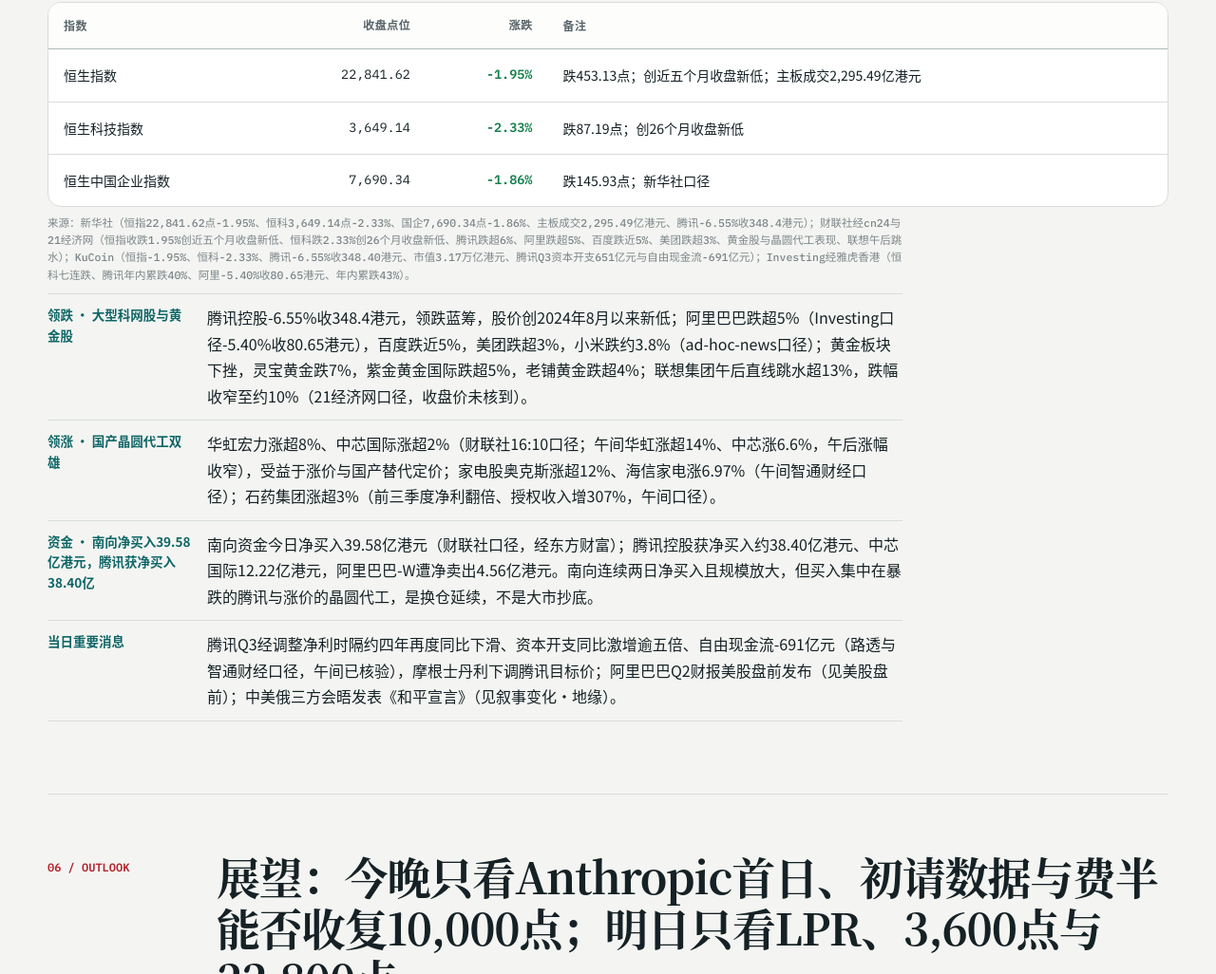
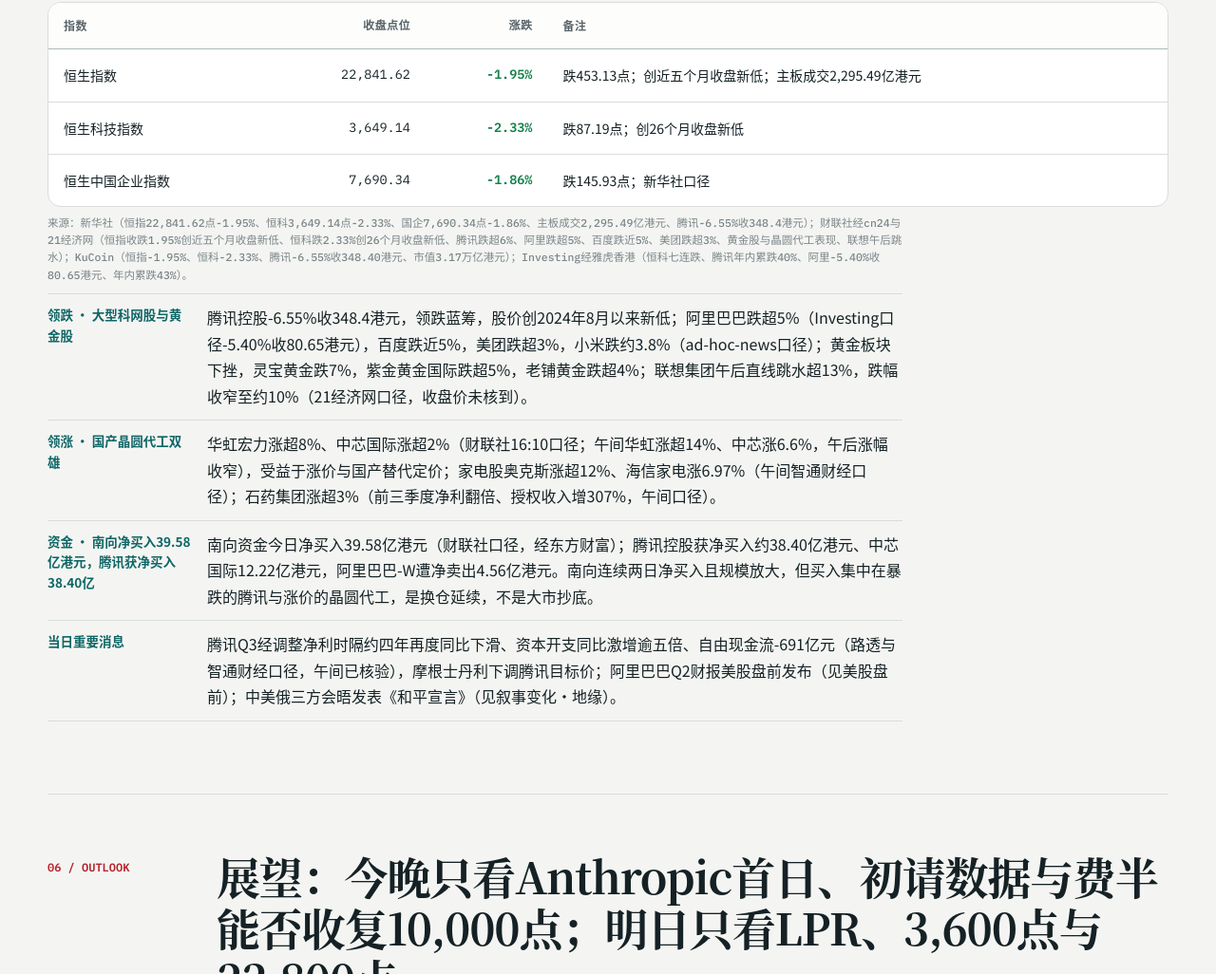
Before and after one commit to isymbo/stocks_reports, a plain HTML site: page reports/2026-11-19-evening.html in a window 1280 px wide. Shown: the part 8868-9894 px from the top of the page at 95% size. Drawn offline with Linux system fonts and the light colour scheme.

```diff
--- a/reports/2026-11-19-evening.html
+++ b/reports/2026-11-19-evening.html
@@ -238,7 +238,7 @@ figure.fig figcaption{font:500 12px/1.6 var(--mono);color:var(--faint);margin-to
 <tr><td>恒生科技指数</td><td class="num">3,649.14</td><td class="num dn">-2.33%</td><td>跌87.19点；创26个月收盘新低</td></tr>
 <tr><td>恒生中国企业指数</td><td class="num">7,690.34</td><td class="num dn">-1.86%</td><td>跌145.93点；新华社口径</td></tr>
 </table></div>
-<p class="srcline">来源：新华社（恒指22,841.62点-1.95%、恒科3,649.14点-2.33%、国企7,690.34点-1.86%、主板成交2,295.49亿港元、腾讯-6.55%收348.4港元）；财联社经cn24与21经济网（恒指收跌1.95%创近五个月收盘新低、恒科跌2.33%创26个月收盘新低、腾讯跌超6%、阿里跌超5%、百度跌近5%、美团跌超3%、黄金股与晶圆代工表现、联想午后跳水）；KuCoin（恒指-1.95%、恒科-2.33%、腾讯-6.55%收348.40港元、市值3.17万亿港元、腾讯Q3资本开支651亿元与自由现金流-691亿元）；Investing经雅虎香港（恒科七连跌、腾讯年内累跌40%、阿里-5.40%收80.65港元、年内累跌43%）。</p>
+<p class="srcline">来源：新华社（恒指22,841.62点-1.95%、恒科3,649.14点-2.33%、国企7,690.34点-1.86%、主板成交2,295.49亿港元、腾讯-6.55%收348.4港元）；财联社经cn24与21经济网（恒指收跌1.95%创近五个月收盘新低、恒科跌2.33%创26个月收盘新低、腾讯跌超6%、阿里跌超5%、百度跌近5%、美团跌超3%、黄金股与晶圆代工表现、联想午后跳水）；KuCoin（恒指-1.95%、恒科-2.33%、腾讯-6.55%收348.40港元、市值3.17万亿港元）；Investing经雅虎香港（恒科七连跌、腾讯年内累跌40%、阿里-5.40%收80.65港元、年内累跌43%）。</p>
 <ul class="kl">
 <li><strong>领跌 · 大型科网股与黄金股</strong>腾讯控股-6.55%收348.4港元，领跌蓝筹，股价创2024年8月以来新低；阿里巴巴跌超5%（Investing口径-5.40%收80.65港元），百度跌近5%，美团跌超3%，小米跌约3.8%（ad-hoc-news口径）；黄金板块下挫，灵宝黄金跌7%，紫金黄金国际跌超5%，老铺黄金跌超4%；联想集团午后直线跳水超13%，跌幅收窄至约10%（21经济网口径，收盘价未核到）。</li>
 <li><strong>领涨 · 国产晶圆代工双雄</strong>华虹宏力涨超8%、中芯国际涨超2%（财联社16:10口径；午间华虹涨超14%、中芯涨6.6%，午后涨幅收窄），受益于涨价与国产替代定价；家电股奥克斯涨超12%、海信家电涨6.97%（午间智通财经口径）；石药集团涨超3%（前三季度净利翻倍、授权收入增307%，午间口径）。</li>
```
